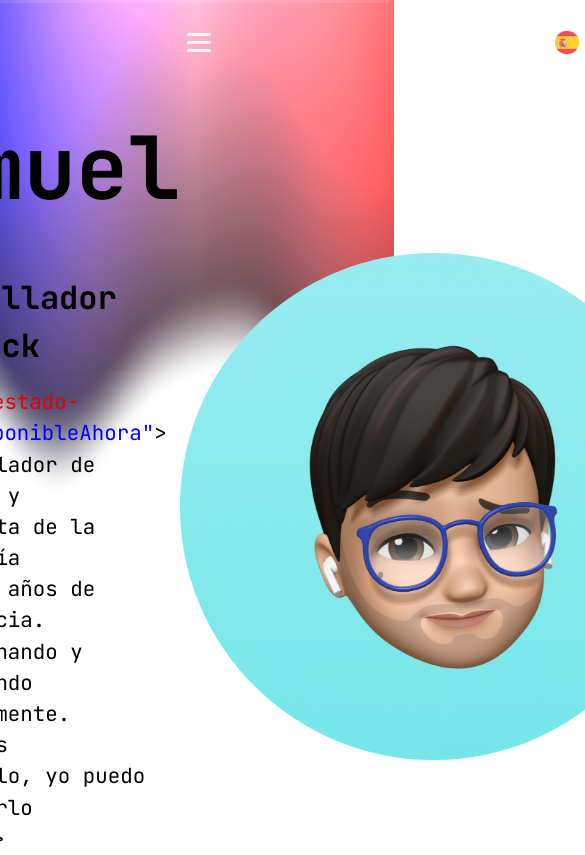
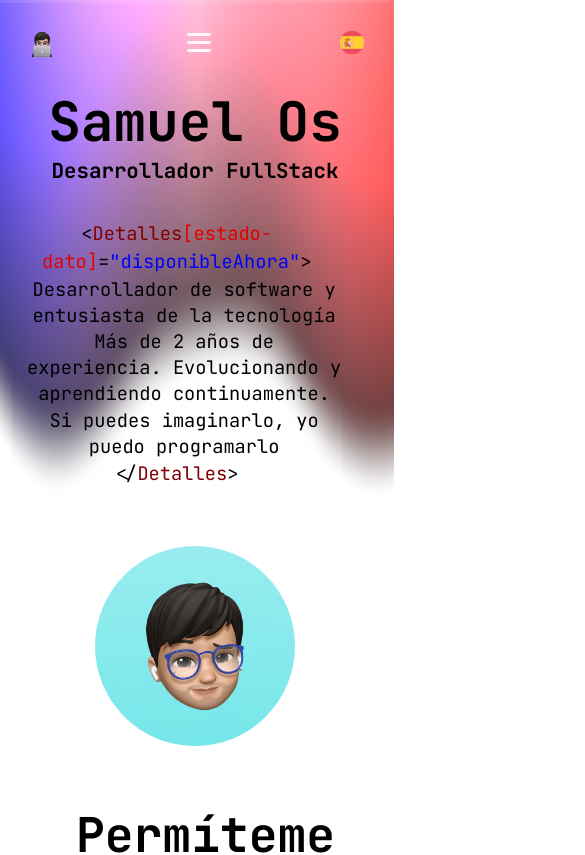
Before and after one commit to Ospina115/Pagina-Portafolio, a React (Vite) app: page / in a window 390 px wide. Shown: the top 855 px of the page, 585 px wide, since content can reach past the window. Built offline with nearby package versions, Linux system fonts and the light colour scheme.

Commit message:
🔘 Inicio responsivo
ya tenemos el componente de inicio completamente responsivo y adaptado para que en los celulares se vea diferente, utiliza el hook de la responsividad

```diff
--- a/src/components/home/Home.jsx
+++ b/src/components/home/Home.jsx
@@ -15,19 +15,33 @@
 
 import './home.css';
 import iconImage from '../../assets/images/icon.png';
+import { useResponsive } from '../../hooks/useResponsive';
+import PropTypes from 'prop-types';
 
 export function Home({ isSpanish }) {
+    const { isMobile, isTablet, isPortrait } = useResponsive();
+
+    // Solo usar layout vertical para móviles en orientación portrait
+    const useVerticalLayout = (isMobile || isTablet) && isPortrait;
+
     return (
-        <section className="start" id="home" aria-label={isSpanish ? "Sección de inicio" : "Home section"}>
-            <div className="titulo">
+        <section
+            className={`start ${useVerticalLayout ? 'start--mobile' : 'start--desktop'}`}
+            id="home"
+            aria-label={isSpanish ? "Sección de inicio" : "Home section"}
+        >
+            {useVerticalLayout ? (
+                // Layout móvil vertical: texto arriba, imagen abajo (solo portrait)
+                <>
+                    <div className="titulo titulo--mobile">
                         <h1 className='animacioninicio' aria-label={isSpanish ? "Nombre del desarrollador" : "Developer name"}></h1>
                         <h3>{isSpanish ? "Desarrollador FullStack" : "FullStack Developer"}</h3>
 
-                <div className="container">
+                        <div className="container container--mobile">
                             <p className="code">
                                 &lt;<span className="etiqueta">{isSpanish ? "Detalles" : "Details"}</span>
                                 <span className="propiedad">[{isSpanish ? "estado-dato" : "data-status"}]</span>=
-                        <span className="string">"{isSpanish ? "disponibleAhora" : "availableNow"}"</span>&gt;
+                                <span className="string">&quot;{isSpanish ? "disponibleAhora" : "availableNow"}&quot;</span>&gt;
                             </p>
 
                             <p className="text">
@@ -60,8 +74,62 @@ export function Home({ isSpanish }) {
                     <img
                         src={iconImage}
                         alt={isSpanish ? "Icono de Samuel Ospina" : "Samuel Ospina icon"}
-                className="sam"
+                        className="sam sam--mobile"
                     />
+                </>
+            ) : (
+                // Layout horizontal: diseño lado a lado (desktop, tablets y móviles en landscape)
+                <>
+                    <div className="titulo titulo--desktop">
+                        <h1 className='animacioninicio' aria-label={isSpanish ? "Nombre del desarrollador" : "Developer name"}></h1>
+                        <h3>{isSpanish ? "Desarrollador FullStack" : "FullStack Developer"}</h3>
+
+                        <div className="container container--desktop">
+                            <p className="code">
+                                &lt;<span className="etiqueta">{isSpanish ? "Detalles" : "Details"}</span>
+                                <span className="propiedad">[{isSpanish ? "estado-dato" : "data-status"}]</span>=
+                                <span className="string">&quot;{isSpanish ? "disponibleAhora" : "availableNow"}&quot;</span>&gt;
+                            </p>
+
+                            <p className="text">
+                                {isSpanish
+                                    ? "Desarrollador de software y entusiasta de la tecnología"
+                                    : "I'm a Software Developer & Tech enthusiast"
+                                }
+                            </p>
+
+                            <p className="text">
+                                {isSpanish
+                                    ? "Más de 2 años de experiencia. Evolucionando y aprendiendo continuamente."
+                                    : "2+ years experience. Continuously evolving and learning new stuff."
+                                }
+                            </p>
+
+                            <p className="text">
+                                {isSpanish
+                                    ? "Si puedes imaginarlo, yo puedo programarlo"
+                                    : "If you can imagine it, you can program it"
+                                }
+                            </p>
+
+                            <p className="code">
+                                &lt;/<span className="etiqueta">{isSpanish ? "Detalles" : "Details"}</span>&gt;
+                            </p>
+                        </div>
+                    </div>
+
+                    <img
+                        src={iconImage}
+                        alt={isSpanish ? "Icono de Samuel Ospina" : "Samuel Ospina icon"}
+                        className="sam sam--desktop"
+                    />
+                </>
+            )}
         </section>
     );
 }
+
+// PropTypes para validación de props
+Home.propTypes = {
+    isSpanish: PropTypes.bool.isRequired
+};
--- a/src/components/home/home.css
+++ b/src/components/home/home.css
@@ -1,10 +1,40 @@
+/* Estilos base para start */
 .start{
     padding: 10%;
     display: flex;
     align-items: center;
     width: 100%;
-    height: 100vh;
+    height: 80vh;
 }
+
+/* Layout Desktop - diseño horizontal (incluye móviles en landscape y tablets) */
+.start--desktop {
+    flex-direction: row;
+    justify-content: space-between;
+}
+
+/* Layout Mobile Portrait - diseño vertical (solo móviles en portrait) */
+.start--mobile {
+    flex-direction: column;
+    justify-content: center;
+    height: auto;
+    min-height: 80vh;
+    gap: 2rem;
+}
+
+/* Contenedor de título para desktop y landscape */
+.titulo--desktop {
+    flex: 1;
+    max-width: 60%;
+}
+
+/* Contenedor de título para mobile portrait */
+.titulo--mobile {
+    width: 100%;
+    text-align: center;
+    order: 1;
+}
+
 .titulo .container{
     padding: 5% 0;
     font-size: 130%;
@@ -13,6 +43,18 @@
     border-radius: 30px;
     width: 90%;
 }
+
+/* Container para desktop */
+.container--desktop {
+    width: 90%;
+}
+
+/* Container para mobile */
+.container--mobile {
+    width: 100%;
+    font-size: 110%;
+}
+
 .titulo .container .text{
     padding-left: 3%;
 }
@@ -38,9 +80,167 @@ body {
     line-height: 1.1;
 }
 
+/* Imagen base */
 .start img {
+    border-radius: 50%;
+}
+
+/* Imagen para desktop */
+.sam--desktop {
     height: 60vh;
-    border-radius: 50%;
+    flex-shrink: 0;
+}
+
+/* Imagen para mobile */
+.sam--mobile {
+    width: 250px;
+    height: 250px;
+    max-width: 70vw;
+    max-height: 70vw;
+    order: 2;
+    margin-top: 1rem;
+}
+
+/* Ajustes de texto para mobile */
+@media (max-width: 768px) {
+    .titulo--mobile h1 {
+        font-size: 2.0em;
+        margin-bottom: 0.5rem;
+    }
+
+    .titulo--mobile h3 {
+        font-size: 150%;
+        margin-bottom: 1rem;
+    }
+
+    .container--mobile .text {
+        padding-left: 2%;
+        margin-left: 10px;
+        font-size: 95%;
+        line-height: 1.4;
+    }
+
+    .container--mobile .code {
+        font-size: 90%;
+    }
+}
+
+/* Ajustes para tablets en portrait (usar layout horizontal pero con ajustes de tamaño) */
+@media (min-width: 481px) and (max-width: 1024px) and (orientation: portrait) {
+    .start--desktop {
+        padding: 7%;
+    }
+
+    .titulo--desktop {
+        max-width: 65%;
+    }
+
+    .sam--desktop {
+        height: 50vh;
+    }
+
+    .titulo--desktop h1 {
+        font-size: 2.8em;
+    }
+
+    .titulo--desktop h3 {
+        font-size: 180%;
+    }
+
+    .container--desktop {
+        font-size: 115%;
+    }
+}
+
+/* Ajustes para móviles en landscape (mantener layout horizontal) */
+@media (max-width: 768px) and (orientation: landscape) {
+    .start--desktop {
+        padding: 3% 8%;
+        height: 100vh;
+    }
+
+    .titulo--desktop {
+        max-width: 55%;
+    }
+
+    .sam--desktop {
+        height: 70vh;
+        max-height: 300px;
+    }
+
+    .titulo--desktop h1 {
+        font-size: 2.2em;
+    }
+
+    .titulo--desktop h3 {
+        font-size: 150%;
+        margin-bottom: 0.5rem;
+    }
+
+    .container--desktop {
+        font-size: 100%;
+        padding: 3% 0;
+    }
+
+    .container--desktop .text {
+        font-size: 90%;
+        line-height: 1.3;
+    }
+}
+
+/* Ajustes para móviles en portrait (layout vertical) */
+@media (max-width: 768px) and (orientation: portrait) {
+    .titulo--mobile h1 {
+        font-size: 2.5em;
+        margin-bottom: 0.5rem;
+    }
+
+    .titulo--mobile h3 {
+        font-size: 150%;
+        margin-bottom: 1rem;
+    }
+
+    .container--mobile .text {
+        padding-left: 2%;
+        margin-left: 10px;
+        font-size: 95%;
+        line-height: 1.4;
+    }
+
+    .container--mobile .code {
+        font-size: 90%;
+    }
+}
+
+/* Ajustes para pantallas muy pequeñas en portrait */
+@media (max-width: 480px) and (orientation: portrait) {
+    .start--mobile {
+        padding: 3%;
+        gap: 1.5rem;
+    }
+
+    .sam--mobile {
+        width: 200px;
+        height: 200px;
+    }
+
+    .titulo--mobile h1 {
+        font-size: 2em;
+    }
+
+    .titulo--mobile h3 {
+        font-size: 130%;
+    }
+
+    .container--mobile {
+        font-size: 100%;
+        padding: 2% 0;
+    }
+
+    .container--mobile .text {
+        font-size: 90%;
+        margin-left: 5px;
+    }
 }
 
 .animacioninicio:after {
```
Lines whose indentation alone changed are shown as unchanged.
